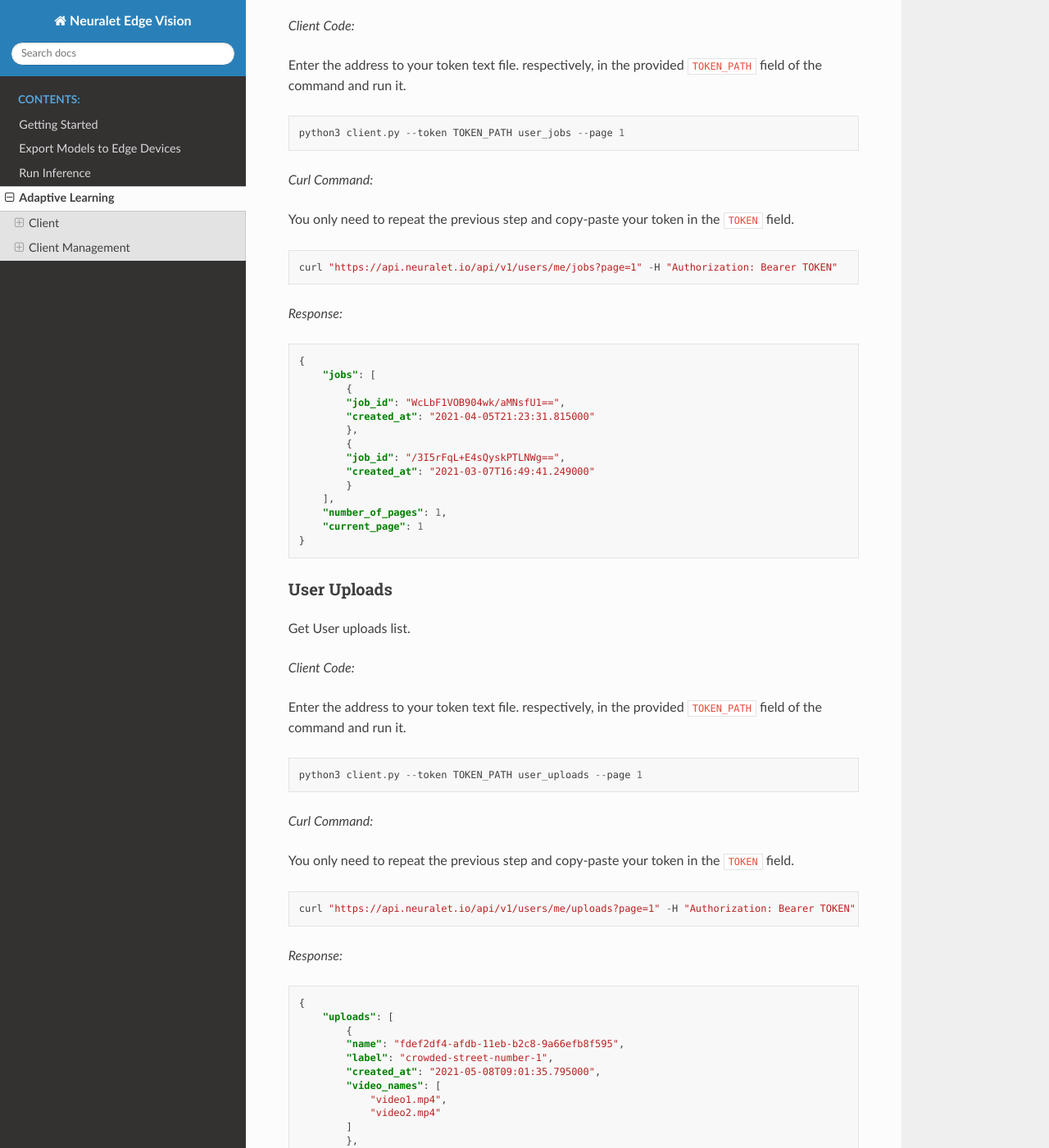
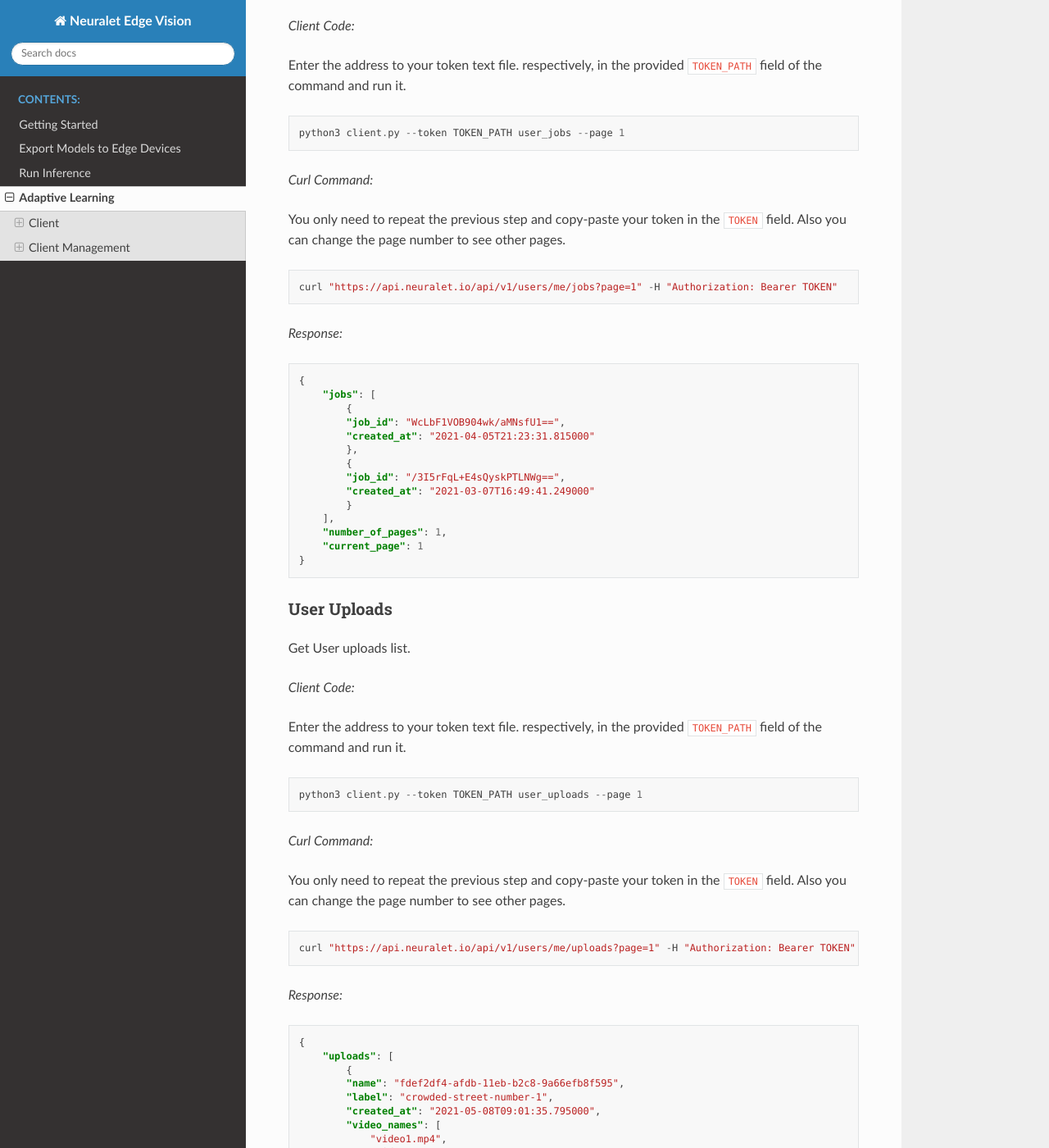
Before and after one commit to galliot-us/adaptive-object-detection, a Sphinx documentation site: the page built from docs/source/adaptive_learning.rst, in a window 1280 px wide and 1400 px high, scrolled down 7850 px. Shown: the whole window at 82% size. Built offline with Sphinx 7.4.7 and the Read the Docs theme 2.0.0, drawn with Linux system fonts in a browser that asks for light colours.

Commit message:
add description for page numbers

```diff
--- a/docs/source/adaptive_learning.rst
+++ b/docs/source/adaptive_learning.rst
@@ -262,7 +262,7 @@ Enter the address to your token text file. respectively, in the provided :code:`
 
 *Curl Command:*
 
-You only need to repeat the previous step and copy-paste your token in the :code:`TOKEN` field. ::
+You only need to repeat the previous step and copy-paste your token in the :code:`TOKEN` field. Also you can change the page number to see other pages. ::
 
     curl "https://api.neuralet.io/api/v1/users/me/jobs?page=1" -H "Authorization: Bearer TOKEN"
 
@@ -300,7 +300,7 @@ Enter the address to your token text file. respectively, in the provided :code:`
 
 *Curl Command:*
 
-You only need to repeat the previous step and copy-paste your token in the :code:`TOKEN` field. ::
+You only need to repeat the previous step and copy-paste your token in the :code:`TOKEN` field. Also you can change the page number to see other pages. ::
 
     curl "https://api.neuralet.io/api/v1/users/me/uploads?page=1" -H "Authorization: Bearer TOKEN"
 
```
